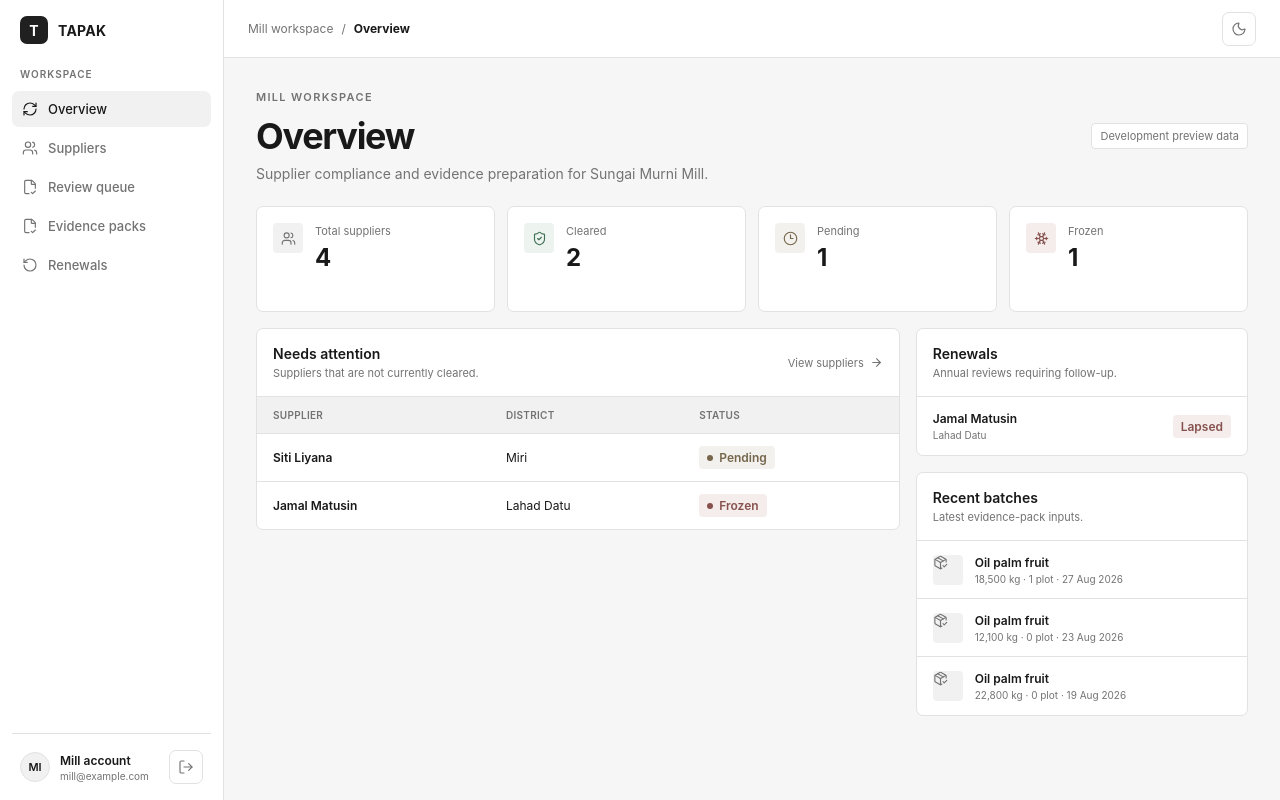
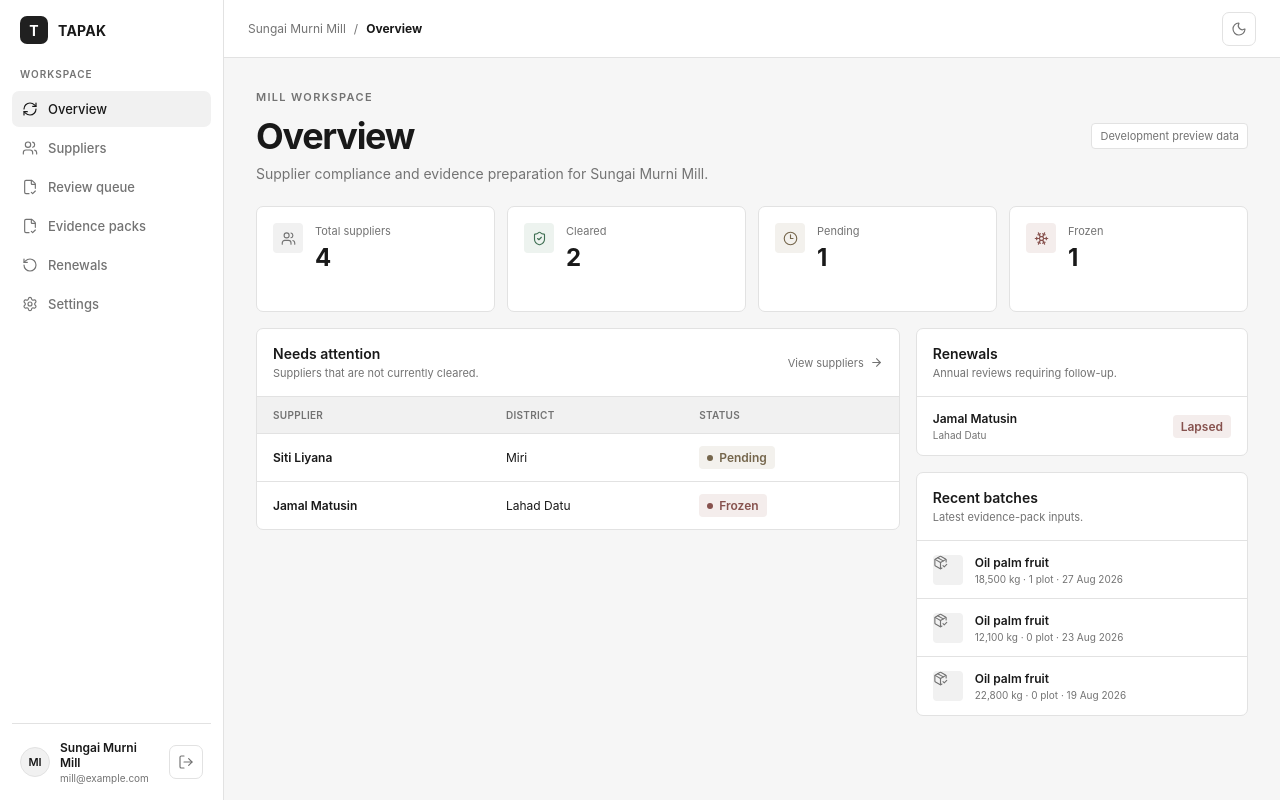
Before and after one commit to minkong05/Verafield, a React (Vite) app in the folder apps/mill-dashboard/: page / in a window 1280 px wide. Built offline with nearby package versions, Linux system fonts and the light colour scheme; no server answers; the HTML template or start-up script is replaced by a standard one.

Commit message:
feat: add mill account settings

```diff
--- a/apps/mill-dashboard/src/App.tsx
+++ b/apps/mill-dashboard/src/App.tsx
@@ -1,4 +1,4 @@
-import { FileCheck2, LogOut, Menu, RefreshCw, RotateCcw, Users, X } from "lucide-react";
+import { FileCheck2, LogOut, Menu, RefreshCw, RotateCcw, Settings, Users, X } from "lucide-react";
 import { useState } from "react";
 
 import SupplierDrawer from "./components/SupplierDrawer";
@@ -11,6 +11,7 @@ import { useSupplierDetail } from "./hooks/useSupplierDetail";
 import { useReviewQueue } from "./hooks/useReviewQueue";
 import { useEvidencePacks } from "./hooks/useEvidencePacks";
 import { useAuth } from "./hooks/useAuth";
+import { useMill } from "./hooks/useMill";
 import { DEMO_MILL_ID } from "./mocks/dashboard";
 import EvidencePacksPage from "./pages/EvidencePacksPage";
 import OverviewPage from "./pages/OverviewPage";
@@ -18,9 +19,10 @@ import RenewalsPage from "./pages/RenewalsPage";
 import ReviewQueuePage from "./pages/ReviewQueuePage";
 import SuppliersPage from "./pages/SuppliersPage";
 import LoginPage from "./pages/LoginPage";
+import SettingsPage from "./pages/SettingsPage";
 import type { Batch, MillDashboardSupplier, RenewalStatus, User, UUID } from "./types/api";
 
-type PageId = "overview" | "suppliers" | "review" | "packs" | "renewals";
+type PageId = "overview" | "suppliers" | "review" | "packs" | "renewals" | "settings";
 
 const pageLabels: Record<PageId, string> = {
   overview: "Overview",
@@ -28,6 +30,7 @@ const pageLabels: Record<PageId, string> = {
   review: "Review queue",
   packs: "Evidence packs",
   renewals: "Renewals",
+  settings: "Settings",
 };
 
 const emptySuppliers: MillDashboardSupplier[] = [];
@@ -46,6 +49,7 @@ function DashboardApp({ user, millId, onLogout }: DashboardAppProps) {
   const [selectedSupplierId, setSelectedSupplierId] = useState<UUID | null>(null);
   const [creatingBatch, setCreatingBatch] = useState(false);
   const { data, error, loading, retry, addBatch } = useDashboardData(millId);
+  const millProfile = useMill(millId);
   const selectedSupplier = data?.suppliers.find((supplier) => supplier.household_id === selectedSupplierId) ?? null;
   const selectedRenewal = data?.renewals.find((renewal) => renewal.household_id === selectedSupplierId) ?? null;
   const supplierDetail = useSupplierDetail(selectedSupplier, selectedRenewal);
@@ -78,6 +82,8 @@ function DashboardApp({ user, millId, onLogout }: DashboardAppProps) {
     }
 
     switch (activePage) {
+      case "settings":
+        return <SettingsPage mill={millProfile.mill} loading={millProfile.loading} error={millProfile.error} onUpdateContact={millProfile.updateContact} />;
       case "suppliers":
         return <SuppliersPage suppliers={data.suppliers} onSelectSupplier={setSelectedSupplierId} />;
       case "review":
@@ -87,7 +93,7 @@ function DashboardApp({ user, millId, onLogout }: DashboardAppProps) {
       case "renewals":
         return <RenewalsPage suppliers={data.suppliers} renewals={data.renewals} />;
       default:
-        return <OverviewPage suppliers={data.suppliers} renewals={data.renewals} batches={data.batches} usingMocks={usesMockData} onViewSuppliers={() => openPage("suppliers")} />;
+        return <OverviewPage millName={millProfile.mill?.name ?? "this mill"} suppliers={data.suppliers} renewals={data.renewals} batches={data.batches} usingMocks={usesMockData} onViewSuppliers={() => openPage("suppliers")} />;
     }
   };
 
@@ -131,12 +137,16 @@ function DashboardApp({ user, millId, onLogout }: DashboardAppProps) {
             <RotateCcw aria-hidden="true" />
             Renewals
           </button>
+          <button className={`navigation__item${activePage === "settings" ? " navigation__item--active" : ""}`} type="button" onClick={() => openPage("settings")}>
+            <Settings aria-hidden="true" />
+            Settings
+          </button>
         </nav>
 
         <div className="sidebar__profile">
           <span className="avatar">{user.email.slice(0, 2).toUpperCase()}</span>
           <span>
-            <strong>{user.role === "admin" ? "Admin account" : "Mill account"}</strong>
+            <strong>{millProfile.mill?.name ?? (user.role === "admin" ? "Admin account" : "Mill account")}</strong>
             <small>{user.email}</small>
           </span>
           <button className="icon-button" type="button" aria-label="Sign out" title="Sign out" onClick={onLogout}><LogOut aria-hidden="true" /></button>
@@ -163,7 +173,7 @@ function DashboardApp({ user, millId, onLogout }: DashboardAppProps) {
             >
               <Menu aria-hidden="true" />
             </button>
-            <span className="breadcrumb">Mill workspace</span>
+            <span className="breadcrumb">{millProfile.mill?.name ?? "Mill workspace"}</span>
             <span className="breadcrumb__separator">/</span>
             <strong>{pageLabels[activePage]}</strong>
           </div>
--- /dev/null
+++ b/apps/mill-dashboard/src/api/mills.ts
@@ -0,0 +1,14 @@
+import type { Mill, MillContactUpdate, UUID } from "../types/api";
+import { apiRequest } from "./client";
+
+export function getMill(millId: UUID): Promise<Mill> {
+  return apiRequest(`/mills/${millId}`);
+}
+
+export function updateMill(millId: UUID, payload: MillContactUpdate): Promise<Mill> {
+  return apiRequest(`/mills/${millId}`, {
+    method: "PATCH",
+    headers: { "Content-Type": "application/json" },
+    body: JSON.stringify(payload),
+  });
+}
--- /dev/null
+++ b/apps/mill-dashboard/src/data/mill.ts
@@ -0,0 +1,31 @@
+import { changePassword } from "../api/auth";
+import { getMill, updateMill } from "../api/mills";
+import type { Mill, MillContactUpdate, PasswordChangeRequest, UUID } from "../types/api";
+import { usesMockData } from "./dashboard";
+
+const demoMill: Mill = {
+  id: "10000000-0000-4000-8000-000000000001",
+  name: "Sungai Murni Mill",
+  mpob_licence_number: "MPOB-MILL-1001",
+  postal_address: "Sandakan, Sabah, Malaysia",
+  email: "operations@sungaimurni.example",
+  district: "Sandakan",
+  state: "sabah",
+  is_active: true,
+  created_at: "2026-08-01T00:00:00Z",
+  updated_at: "2026-08-01T00:00:00Z",
+};
+
+export function loadMill(millId: UUID): Promise<Mill> {
+  return usesMockData ? Promise.resolve({ ...demoMill, id: millId }) : getMill(millId);
+}
+
+export function saveMillContact(mill: Mill, values: MillContactUpdate): Promise<Mill> {
+  return usesMockData
+    ? Promise.resolve({ ...mill, ...values, updated_at: new Date().toISOString() })
+    : updateMill(mill.id, values);
+}
+
+export function savePassword(values: PasswordChangeRequest): Promise<void> {
+  return usesMockData ? Promise.resolve() : changePassword(values);
+}
--- /dev/null
+++ b/apps/mill-dashboard/src/hooks/useMill.ts
@@ -0,0 +1,29 @@
+import { useEffect, useState } from "react";
+
+import { loadMill, saveMillContact } from "../data/mill";
+import type { Mill, MillContactUpdate, UUID } from "../types/api";
+
+export function useMill(millId: UUID) {
+  const [mill, setMill] = useState<Mill | null>(null);
+  const [loading, setLoading] = useState(true);
+  const [error, setError] = useState<string | null>(null);
+
+  useEffect(() => {
+    let active = true;
+    setLoading(true);
+    setError(null);
+    loadMill(millId)
+      .then((result) => { if (active) setMill(result); })
+      .catch((reason: unknown) => { if (active) setError(reason instanceof Error ? reason.message : "Unable to load mill profile."); })
+      .finally(() => { if (active) setLoading(false); });
+    return () => { active = false; };
+  }, [millId]);
+
+  const updateContact = async (values: MillContactUpdate) => {
+    if (!mill) throw new Error("Mill profile is not available.");
+    const updated = await saveMillContact(mill, values);
+    setMill(updated);
+  };
+
+  return { mill, loading, error, updateContact };
+}
--- a/apps/mill-dashboard/src/pages/OverviewPage.tsx
+++ b/apps/mill-dashboard/src/pages/OverviewPage.tsx
@@ -3,6 +3,7 @@ import { ArrowRight, Clock3, PackageCheck, ShieldCheck, Snowflake, Users } from
 import type { Batch, MillDashboardStatus, MillDashboardSupplier, RenewalStatus } from "../types/api";
 
 interface OverviewPageProps {
+  millName: string;
   suppliers: MillDashboardSupplier[];
   renewals: RenewalStatus[];
   batches: Batch[];
@@ -24,7 +25,7 @@ const formatDate = (value: string) =>
     new Date(value),
   );
 
-function OverviewPage({ suppliers, renewals, batches, usingMocks, onViewSuppliers }: OverviewPageProps) {
+function OverviewPage({ millName, suppliers, renewals, batches, usingMocks, onViewSuppliers }: OverviewPageProps) {
   const counts = suppliers.reduce(
     (result, supplier) => {
       result[supplier.status] += 1;
@@ -45,7 +46,7 @@ function OverviewPage({ suppliers, renewals, batches, usingMocks, onViewSupplier
           <p className="eyebrow">Mill workspace</p>
           <h1>Overview</h1>
           <p className="text-muted">
-            Supplier compliance and evidence preparation for Sungai Murni Mill.
+            Supplier compliance and evidence preparation for {millName}.
           </p>
         </div>
         <span className="data-source-note">{usingMocks ? "Development preview data" : "Live backend data"}</span>
--- /dev/null
+++ b/apps/mill-dashboard/src/pages/SettingsPage.tsx
@@ -0,0 +1,75 @@
+import { useState, type FormEvent } from "react";
+
+import { savePassword } from "../data/mill";
+import type { Mill, MillContactUpdate } from "../types/api";
+
+interface SettingsPageProps {
+  mill: Mill | null;
+  loading: boolean;
+  error: string | null;
+  onUpdateContact: (values: MillContactUpdate) => Promise<void>;
+}
+
+function SettingsPage({ mill, loading, error: loadError, onUpdateContact }: SettingsPageProps) {
+  const [profileStatus, setProfileStatus] = useState<string | null>(null);
+  const [passwordStatus, setPasswordStatus] = useState<string | null>(null);
+  const [savingProfile, setSavingProfile] = useState(false);
+  const [savingPassword, setSavingPassword] = useState(false);
+
+  if (loading) return <p className="panel-empty">Loading mill account…</p>;
+  if (loadError || !mill) return <p className="form-error" role="alert">{loadError ?? "Mill account is unavailable."}</p>;
+
+  const submitProfile = async (event: FormEvent<HTMLFormElement>) => {
+    event.preventDefault();
+    const values = new FormData(event.currentTarget);
+    setSavingProfile(true); setProfileStatus(null);
+    try {
+      await onUpdateContact({ postal_address: String(values.get("postal_address")), email: String(values.get("email")), district: String(values.get("district")) });
+      setProfileStatus("Contact details saved.");
+    } catch (reason) {
+      setProfileStatus(reason instanceof Error ? reason.message : "Unable to save contact details.");
+    } finally { setSavingProfile(false); }
+  };
+
+  const submitPassword = async (event: FormEvent<HTMLFormElement>) => {
+    event.preventDefault();
+    const form = event.currentTarget;
+    const values = new FormData(form);
+    const nextPassword = String(values.get("new_password"));
+    if (nextPassword !== String(values.get("confirm_password"))) { setPasswordStatus("New passwords do not match."); return; }
+    setSavingPassword(true); setPasswordStatus(null);
+    try {
+      await savePassword({ current_password: String(values.get("current_password")), new_password: nextPassword });
+      form.reset(); setPasswordStatus("Password changed.");
+    } catch (reason) {
+      setPasswordStatus(reason instanceof Error ? reason.message : "Unable to change password.");
+    } finally { setSavingPassword(false); }
+  };
+
+  return <>
+    <header className="page-heading"><div><p className="eyebrow">Account</p><h1>Settings</h1><p className="text-muted">Mill identity, contact details and account security.</p></div></header>
+    <div className="settings-layout">
+      <section className="data-panel settings-panel"><header><h2>Mill profile</h2><p>Identity fields are managed by a TAPAK administrator.</p></header>
+        <dl className="settings-summary"><div><dt>Name</dt><dd>{mill.name}</dd></div><div><dt>MPOB licence</dt><dd>{mill.mpob_licence_number}</dd></div><div><dt>State</dt><dd>{mill.state.replace(/^./, (value) => value.toUpperCase())}</dd></div></dl>
+        <form className="settings-form" onSubmit={submitProfile}>
+          <label><span>Postal address</span><textarea name="postal_address" rows={3} defaultValue={mill.postal_address} required /></label>
+          <label><span>Contact email</span><input name="email" type="email" defaultValue={mill.email} required /></label>
+          <label><span>District</span><input name="district" defaultValue={mill.district} required /></label>
+          {profileStatus && <p className="form-message" role="status">{profileStatus}</p>}
+          <button className="button button--primary" type="submit" disabled={savingProfile}>{savingProfile ? "Saving…" : "Save changes"}</button>
+        </form>
+      </section>
+      <section className="data-panel settings-panel"><header><h2>Change password</h2><p>Use at least 12 characters.</p></header>
+        <form className="settings-form" onSubmit={submitPassword}>
+          <label><span>Current password</span><input name="current_password" type="password" autoComplete="current-password" required /></label>
+          <label><span>New password</span><input name="new_password" type="password" minLength={12} autoComplete="new-password" required /></label>
+          <label><span>Confirm new password</span><input name="confirm_password" type="password" minLength={12} autoComplete="new-password" required /></label>
+          {passwordStatus && <p className="form-message" role="status">{passwordStatus}</p>}
+          <button className="button button--primary" type="submit" disabled={savingPassword}>{savingPassword ? "Changing…" : "Change password"}</button>
+        </form>
+      </section>
+    </div>
+  </>;
+}
+
+export default SettingsPage;
```
Also changed, not shown: apps/mill-dashboard/src/index.css (+2 -0 lines), apps/mill-dashboard/src/types/api.ts (+19 -0 lines).
